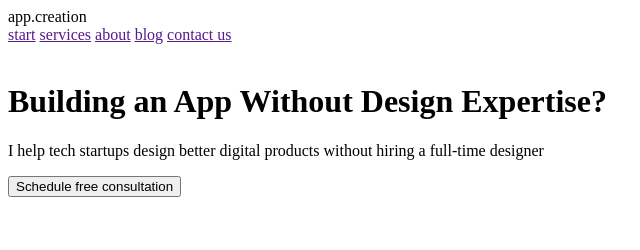
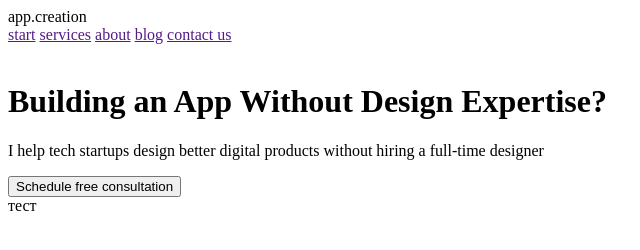
Before and after one commit to WebHeroSchool/saikal, a plain HTML site: page index.html in a window 1280 px wide. Shown: the full height of the page, 0-640 px from the left. Drawn offline with Linux system fonts and the light colour scheme.

Commit message:
footer test

```diff
--- a/index.html
+++ b/index.html
@@ -21,5 +21,5 @@
             <button>Schedule free consultation</button>
         </main>
 </body>
-<footer></footer>
+<footer>тест</footer>
 </html>
```
